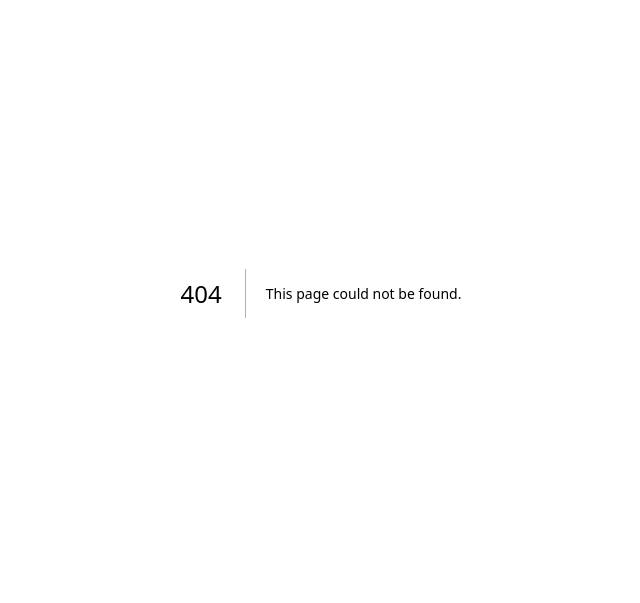
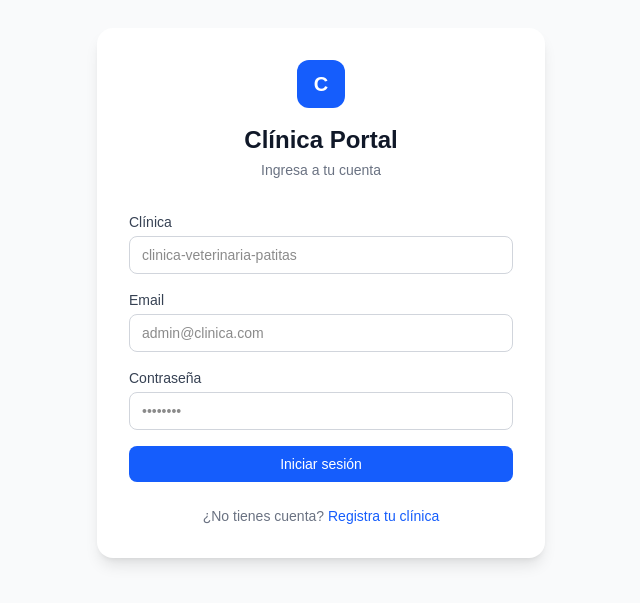
Before and after one commit to jose-sysco/clinica-portal, a Next.js app: page /login in a window 1280 px wide. Before the commit this address had no page. Shown: the part 107-710 px from the top of the page, without its empty margins (319-959 px from the left). Built offline with nearby package versions, Linux system fonts and the light colour scheme.

Commit message:
agregando login

```diff
--- /dev/null
+++ b/src/app/login/page.js
@@ -0,0 +1,126 @@
+'use client'
+
+import { useState } from "react"
+import { useRouter } from "next/navigation"
+import { useAuth } from '@/lib/AuthContext'
+
+export default function LoginPage() {
+    const router = useRouter()
+    const { login } = useAuth()
+
+    const [form, setForm] = useState({
+        slug: '',
+        email: '',
+        password: ''
+    })
+
+    const [error, setError] = useState(null)
+    const [loading, setLoading] = useState(false)
+
+    const handleChange = (e) => {
+        setForm({ ...form, [e.target.name]: e.target.value })
+    }
+
+    const handleSubmit = async (e) => {
+        e.preventDefault()
+        setError(null)
+        setLoading(true)
+
+        try {
+            await login(form.slug, form.email, form.password)
+            router.push('/dashboard')
+        } catch (err) {
+            setError(err.response?.data?.error || 'Error al iniciar sesión')
+        } finally {
+            setLoading(false)
+        }
+    }
+
+    return (
+    <div className="min-h-screen bg-gray-50 flex items-center justify-center">
+      <div className="bg-white rounded-2xl shadow-lg p-8 w-full max-w-md">
+
+        {/* Logo / Título */}
+        <div className="text-center mb-8">
+          <div className="w-12 h-12 bg-blue-600 rounded-xl mx-auto mb-4 flex items-center justify-center">
+            <span className="text-white text-xl font-bold">C</span>
+          </div>
+          <h1 className="text-2xl font-bold text-gray-900">Clínica Portal</h1>
+          <p className="text-gray-500 text-sm mt-1">Ingresa a tu cuenta</p>
+        </div>
+
+        {/* Error */}
+        {error && (
+          <div className="bg-red-50 border border-red-200 text-red-700 px-4 py-3 rounded-lg mb-6 text-sm">
+            {error}
+          </div>
+        )}
+
+        {/* Formulario */}
+        <form onSubmit={handleSubmit} className="space-y-4">
+          <div>
+            <label className="block text-sm font-medium text-gray-700 mb-1">
+              Clínica
+            </label>
+            <input
+              type="text"
+              name="slug"
+              value={form.slug}
+              onChange={handleChange}
+              placeholder="clinica-veterinaria-patitas"
+              className="w-full border border-gray-300 rounded-lg px-3 py-2 text-sm focus:outline-none focus:ring-2 focus:ring-blue-500"
+              required
+            />
+          </div>
+
+          <div>
+            <label className="block text-sm font-medium text-gray-700 mb-1">
+              Email
+            </label>
+            <input
+              type="email"
+              name="email"
+              value={form.email}
+              onChange={handleChange}
+              placeholder="admin@clinica.com"
+              className="w-full border border-gray-300 rounded-lg px-3 py-2 text-sm focus:outline-none focus:ring-2 focus:ring-blue-500"
+              required
+            />
+          </div>
+
+          <div>
+            <label className="block text-sm font-medium text-gray-700 mb-1">
+              Contraseña
+            </label>
+            <input
+              type="password"
+              name="password"
+              value={form.password}
+              onChange={handleChange}
+              placeholder="••••••••"
+              className="w-full border border-gray-300 rounded-lg px-3 py-2 text-sm focus:outline-none focus:ring-2 focus:ring-blue-500"
+              required
+            />
+          </div>
+
+          <button
+            type="submit"
+            disabled={loading}
+            className="w-full bg-blue-600 hover:bg-blue-700 disabled:bg-blue-400 text-white font-medium py-2 px-4 rounded-lg text-sm transition-colors"
+          >
+            {loading ? 'Iniciando sesión...' : 'Iniciar sesión'}
+          </button>
+        </form>
+
+        {/* Link a registro */}
+        <p className="text-center text-sm text-gray-500 mt-6">
+          ¿No tienes cuenta?{' '}
+          <a href="/register" className="text-blue-600 hover:underline font-medium">
+            Registra tu clínica
+          </a>
+        </p>
+
+      </div>
+    </div>
+  )
+}
```
